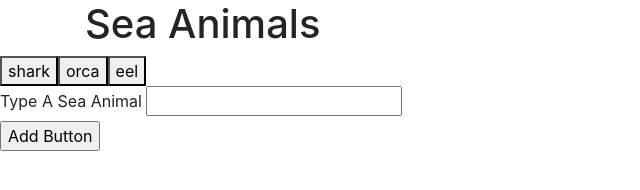
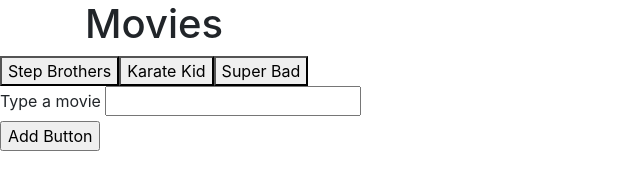
Before and after one commit to Jaimetyler/gifApp, a plain HTML site: page index.html in a window 1280 px wide. Shown: the whole page, without its empty margins (0-640 px from the left). Drawn offline with nearby package versions, Linux system fonts and the light colour scheme.

Commit message:
changed theme

```diff
--- a/assets/javascript/app.js
+++ b/assets/javascript/app.js
@@ -6,7 +6,7 @@ $(function(){
 
 })
 
-var searchArray = ["shark", "orca", "eel"]
+var searchArray = ["Step Brothers", "Karate Kid", "Super Bad"];
 
 function addButtons(searchArray,classToAdd,areaToAdd){
     $(areaToAdd).empty();
--- a/index.html
+++ b/index.html
@@ -10,19 +10,24 @@
       </head>
       <body>
           <div class = "container">
-              <h1>Sea Animals</h1>
+              <h1>Movies</h1>
           </div>
 
           <div id = "buttons-view"></div>
 
           <form id="search-form">
-              <label for="search-input">Type A Sea Animal</label>
+              <label for="search-input">Type a movie</label>
               <input type="text" id="search-input">
               <br>
               <input id="add-button" type="submit" value="Add Button">
             </form>
 
-        <div id ="gifs"></div>
+        <div class = "container">
+            <div class = "col-sm-12" id = "gifs">
+
+            </div>
+
+        </div>
 
 
 
```
